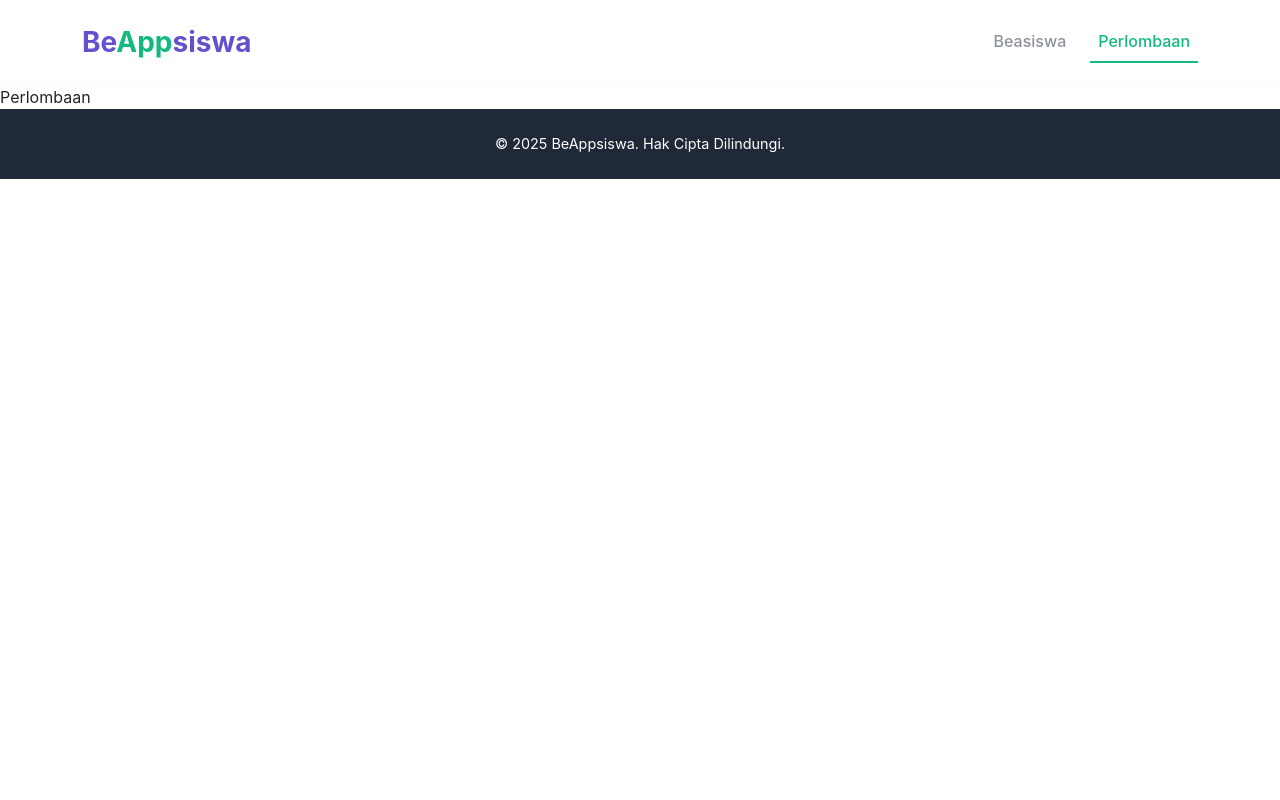
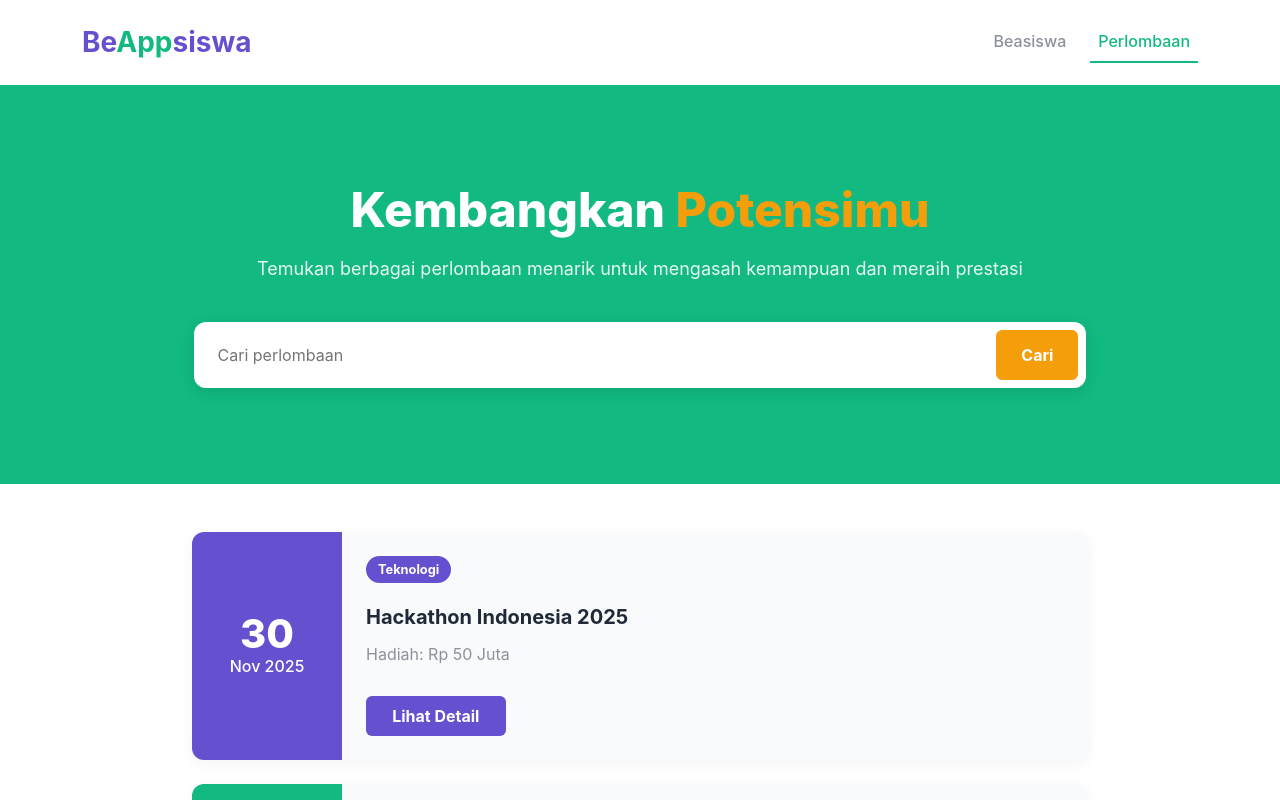
Before and after one commit to shandyap/beappsiswa-fe, a React (Vite) app: page /Perlombaan in a window 1280 px wide. Shown: the top 800 px of the page. Built offline with nearby package versions, Linux system fonts and the light colour scheme.

Commit message:
feat(pages): implement card lists for beasiswa and perlombaan

```diff
--- a/src/pages/Beasiswa.jsx
+++ b/src/pages/Beasiswa.jsx
@@ -1,8 +1,22 @@
+import React from 'react';
+import HeroSection from '../components/HeroSectionComponents'; // Sesuaikan path
+import { Container, Nav } from 'react-bootstrap';
+import BeasiswaListComponents from '../components/BeasiswaListComponent'; // Sesuaikan path
 
-function Beasiswa() {
+const Beasiswa = () => {
   return (
-    <div>Beasiswa</div>
-  )
-}
+    <div>
+      <HeroSection
+        variant="beasiswa"
+        title="Temukan Beasiswa Impianmu"
+        highlightedText="Beasiswa"
+        subtitle="Jelajahi berbagai peluang beasiswa di dalam dan luar negeri untuk mendukung pendidikanmu"
+        placeholderText="Cari beasiswa"
+      />
+      <BeasiswaListComponents />
 
-export default Beasiswa
+    </div>
+  );
+};
+
+export default Beasiswa;
--- a/src/pages/Perlombaan.jsx
+++ b/src/pages/Perlombaan.jsx
@@ -1,8 +1,20 @@
+import React from 'react';
+import HeroSection from '../components/HeroSectionComponents'; // Sesuaikan path
+import PerlombaanList from '../components/PerlombaanList';
 
-function Perlombaan() {
+const Perlombaan = () => {
   return (
-    <div>Perlombaan</div>
-  )
-}
+    <div>
+      <HeroSection
+        variant="perlombaan"
+        title="Kembangkan Potensimu"
+        highlightedText="Potensimu"
+        subtitle="Temukan berbagai perlombaan menarik untuk mengasah kemampuan dan meraih prestasi"
+        placeholderText="Cari perlombaan"
+      />
+      <PerlombaanList/>
+    </div>
+  );
+};
 
-export default Perlombaan
+export default Perlombaan;
--- a/src/styles/main.css
+++ b/src/styles/main.css
@@ -13,6 +13,7 @@
   --raw-color-green-bright: #12B981;
   --raw-color-green-muted: #4FB574;
   --raw-color-orange: #F59E0C;
+  --raw-color-orange-dark: #d97706;
   --raw-color-dark-navy: #1F2937;
   --raw-color-gray: #8C929C;
   --raw-color-white: #ffffff;
@@ -25,6 +26,7 @@
   --color-hero-gradient: linear-gradient(to bottom right, var(--raw-color-blue), var(--raw-color-purple));
 
   --color-accent: var(--raw-color-orange);
+  --color-accent-hover: var(--raw-color-orange-dark);
   --color-accent-contrast: var(--raw-color-white);
 
   --text-primary: var(--raw-color-dark-navy);
@@ -37,6 +39,12 @@
   --bg-footer: var(--raw-color-dark-navy);
 
   --border-color: var(--raw-color-border);
+
+  --btn-color-beasiswa-hover: #5743BA;
+  --btn-color-beasiswa-active: #4A389F;
+
+  --btn-color-perlombaan-hover: #0FA172;
+  --btn-color-perlombaan-active: #0C8960;
 }
 
 
@@ -79,19 +87,24 @@
 
 }
 
-/* Efek untuk link Beasiswa saat ACTIVE atau di-HOVER */
+/* Efek untuk link Navigasi Beasiswa saat ACTIVE atau di-HOVER */
 .nav-link-beasiswa.active,
 .nav-link-beasiswa:hover {
   color: var(--color-primary-beasiswa) !important;
   border-bottom-color: var(--color-primary-beasiswa);
 }
 
-/* Efek untuk link Perlombaan saat ACTIVE atau di-HOVER */
+/* Efek untuk link Navigasi Perlombaan saat ACTIVE atau di-HOVER */
 .nav-link-perlombaan.active,
 .nav-link-perlombaan:hover {
   color: var(--color-primary-perlombaan) !important;
   border-bottom-color: var(--color-primary-perlombaan);
 }
+
+
+/* ============================================= */
+/*  STYLING UNTUK SEARCHBAR              */
+/* ============================================= */
 
 /* src/components/SearchBar/SearchBar.css */
 
@@ -100,7 +113,7 @@
   background-color: var(--raw-color-white);
   border-radius: 12px;
   padding: 0.5rem;
-  max-width: 600px;
+  max-width: 80%;
   margin: 0 auto; /* Tengah */
   box-shadow: 0 4px 15px rgba(0, 0, 0, 0.1);
 }
@@ -115,22 +128,308 @@
   color: var(--text-primary);
 }
 
-.search-button {
-  background-color: var(--color-accent);
-  color: var(--color-accent-contrast);
-  border: none;
-  border-radius: 8px;
+/* Custom Styling Button Bootstrap */
+
+/* Style utama untuk tombol custom kita */
+.btn-custom-accent {
+  /* Menggunakan variabel warna kita */
+  --bs-btn-bg: var(--color-accent); /* Warna background */
+  --bs-btn-border-color: var(--color-accent); /* Warna border */
+  --bs-btn-color: var(--color-accent-contrast); /* Warna teks */
+
+  /* Style untuk state hover & active */
+  --bs-btn-hover-bg: #d97706; /* Oranye lebih gelap untuk hover */
+  --bs-btn-hover-border-color: #d97706;
+  --bs-btn-active-bg: #b45309; /* Oranye lebih gelap lagi untuk active/klik */
+  --bs-btn-active-border-color: #b45309;
+
+  /* Menghilangkan 'glow' biru bawaan bootstrap saat tombol di-fokus */
+  --bs-btn-focus-shadow-rgb: 245, 158, 11; /* RGB dari warna oranye kita */
+
+  /* Styling tambahan */
+  font-weight: bold;
   padding: 0.75rem 1.5rem;
-  font-weight: bold;
-  font-size: 1rem;
-  cursor: pointer;
-  transition: background-color 0.2s ease;
 }
 
-.search-button:hover {
-  background-color: #d97706; /* Warna oranye sedikit lebih gelap */
+
+/* ============================================= */
+/*  STYLING UNTUK HERO SECTION                */
+/* ============================================= */
+
+/* Style dasar yang berlaku untuk semua variant hero section */
+.hero-section {
+  padding: 6rem 1.5rem; /* Memberi ruang atas-bawah yang cukup */
+  text-align: center;
+  color: var(--text-on-dark); /* Warna teks putih dari variabel global */
+
 }
 
+/* Variant untuk Halaman Beasiswa */
+.hero-section.beasiswa {
+  background: var(--color-hero-gradient); /* Menggunakan gradasi diagonal */
+  width: 100%;
+}
+
+/* Variant untuk Halaman Perlombaan */
+.hero-section.perlombaan {
+  background-color: var(--color-primary-perlombaan); /* Menggunakan warna hijau solid */
+  width: 100%;
+}
+
+/* Wadah untuk konten agar mudah diatur posisinya */
+.hero-content {
+  max-width: 80%px;
+  margin: 0 auto; /* Otomatis berada di tengah secara horizontal */
+}
+
+.hero-section h1 {
+  font-size: 3rem;
+  font-weight: 800;
+  margin-bottom: 1rem;
+}
+
+/* Style untuk teks oranye yang di-highlight */
+.hero-section h1 .highlight {
+  color: var(--color-accent);
+}
+
+.hero-section p {
+  font-size: 1.125rem;
+  opacity: 0.9;
+  margin-bottom: 2.5rem; /* Jarak ke search bar */
+}
+
+
+/* ============================================= */
+/*  STYLING UNTUK Card Beasiswa                */
+/* ============================================= */
+
+/* Style dasar untuk semua kartu */
+.card-beasiswa {
+  background-color: var(--bg-card);
+  border-radius: 12px;
+  padding: 1.5rem;
+  box-shadow: 0 4px 15px rgba(0, 0, 0, 0.05);
+  transition: transform 0.2s ease, box-shadow 0.2s ease;
+  border-top: 4px solid transparent; /* Border awal transparan */
+  display: flex;
+  flex-direction: column;
+}
+
+.card-beasiswa:hover {
+  box-shadow: 0 8px 20px rgba(0, 0, 0, 0.1);
+}
+
+.card-header {
+  display: flex;
+  justify-content: space-between;
+  align-items: center;
+  margin-bottom: 1rem;
+}
+
+.tag {
+  color: var(--text-on-primary);
+  padding: 0.25rem 0.75rem;
+  border-radius: 999px;
+  font-size: 0.8rem;
+  font-weight: bold;
+}
+
+.tags-container {
+  display: flex;
+  gap: 0.5rem; /* Memberi jarak 8px antar tag */
+}
+
+.deadline {
+  font-size: 0.9rem;
+  color: var(--text-secondary);
+}
+
+.card-title {
+  color: var(--text-primary);
+  font-size: 1.25rem;
+  font-weight: bold;
+  margin-bottom: 0.5rem;
+}
+
+.card-description {
+  color: var(--text-secondary);
+  font-size: 1rem;
+  flex-grow: 1; /* Membuat deskripsi mengisi ruang agar tombol selalu di bawah */
+  margin-bottom: 1.5rem;
+}
+
+.btn-card {
+  width: 100%;
+  padding: 0.75rem;
+  border: none;
+  font-weight: bold;
+  color: var(--text-on-primary);
+}
+
+/* --- VARIASI WARNA BERDASARKAN TEMA --- */
+
+/* Tema 'beasiswa' (Biru/Ungu) */
+.card-beasiswa.beasiswa { border-top-color: var(--color-primary-beasiswa); }
+.tag.beasiswa { background-color: var(--color-primary-beasiswa); }
+.btn-card.beasiswa { background-color: var(--color-primary-beasiswa); }
+.btn-card.beasiswa:hover {
+  background-color: var(--btn-color-beasiswa-hover);
+}
+.btn-card.beasiswa:active {
+  background-color: var(--btn-color-beasiswa-active);
+}
+/* Tema 'perlombaan' (Hijau) */
+.card-beasiswa.perlombaan { border-top-color: var(--color-primary-perlombaan); }
+.tag.perlombaan { background-color: var(--color-primary-perlombaan); }
+.btn-card.perlombaan { background-color: var(--color-primary-perlombaan); }
+.btn-card.perlombaan:hover{
+  background-color: var(--btn-color-perlombaan-hover);
+}
+.btn-card.perlombaan:active {
+  background-color: var(--btn-color-perlombaan-active);
+}
+
+/* Tema 'accent' (Oranye) */
+.card-beasiswa.accent { border-top-color: var(--color-accent); }
+.tag.accent { background-color: var(--color-accent); }
+.btn-card.accent { background-color: var(--color-accent); }
+.btn-card.accent:hover {
+  background-color: var(--color-accent-hover); /* Oranye lebih gelap saat hover */
+}
+.btn-card.accent:active {
+  background-color: #b45309;
+}
+
+
+/* ============================================= */
+/*  STYLING UNTUK LIST BEASISWA                */
+/* ============================================= */
+
+/* src/components/BeasiswaList/BeasiswaList.css */
+.beasiswa-list-container {
+  display: grid;
+  /* Membuat 2 kolom di desktop, dan 1 kolom di mobile */
+  grid-template-columns: repeat(auto-fit, minmax(450px, 1fr));
+  gap: 2rem; /* Jarak antar kartu */
+  padding: 3rem 0; /* Beri ruang atas dan bawah untuk section */
+}
+
+
+/* ============================================= */
+/*  STYLING UNTUK CARD PERLOMBAAN                */
+/* ============================================= */
+
+/* src/components/PerlombaanCard/PerlombaanCard.css */
+
+/* Layout utama kartu menggunakan Flexbox */
+.card-lomba {
+  display: flex;
+  background-color: var(--bg-card);
+  border-radius: 12px;
+  overflow: hidden; /* Penting agar border-radius berfungsi di anak elemen */
+  box-shadow: 0 4px 15px rgba(0, 0, 0, 0.05);
+  transition: transform 0.2s ease, box-shadow 0.2s ease;
+
+}
+
+
+/* Sisi Kiri (Tanggal) */
+.date-section {
+  padding: 1.5rem;
+  color: var(--text-on-primary);
+  display: flex;
+  flex-direction: column;
+  justify-content: center;
+  align-items: center;
+  min-width: 150px; /* Lebar minimum untuk bagian tanggal */
+}
+
+.date-section .day {
+  font-size: 2.5rem;
+  font-weight: 800;
+  line-height: 1;
+}
+
+.date-section .month-year {
+  font-size: 1rem;
+  font-weight: 500;
+}
+
+/* Sisi Kanan (Info) */
+.info-section {
+  padding: 1.5rem;
+  display: flex;
+  flex-direction: column;
+  flex-grow: 1; /* Mengisi sisa ruang */
+}
+
+.info-section .tag {
+  align-self: flex-start; /* Tag menempel di kiri */
+  color: var(--text-on-primary);
+  padding: 0.25rem 0.75rem;
+  border-radius: 999px;
+  font-size: 0.8rem;
+  font-weight: bold;
+  margin-bottom: 1.4rem;
+}
+
+.info-section .card-title {
+  color: var(--text-primary);
+  font-size: 1.25rem;
+  font-weight: bold;
+  margin-bottom: 0.8rem;
+}
+
+.info-section .card-description {
+  color: var(--text-secondary);
+  font-size: 1rem;
+  flex-grow: 1; /* Mendorong tombol ke bawah */
+  margin-bottom: 1.9rem;
+}
+
+.info-section .btn-card {
+  align-self: flex-start; /* Tombol menempel di kiri */
+  padding: 0.5rem 1.5rem;
+  border: none;
+  font-weight: bold;
+  color: var(--text-on-primary);
+  width: 20%;
+}
+
+
+/* --- VARIASI WARNA BERDASARKAN TEMA --- */
+
+/* Tema 'beasiswa' (Biru/Ungu) */
+.date-section.beasiswa { background-color: var(--color-primary-beasiswa); }
+.tag.beasiswa { background-color: var(--color-primary-beasiswa); }
+.btn-card.beasiswa { background-color: var(--color-primary-beasiswa); }
+
+/* Tema 'perlombaan' (Hijau) */
+.date-section.perlombaan { background-color: var(--color-primary-perlombaan); }
+.tag.perlombaan { background-color: var(--color-primary-perlombaan); }
+.btn-card.perlombaan { background-color: var(--color-primary-perlombaan); }
+
+/* Tema 'accent' (Oranye) */
+.date-section.accent { background-color: var(--color-accent); }
+.tag.accent { background-color: var(--color-accent); }
+.btn-card.accent { background-color: var(--color-accent); }
+
+/* ============================================= */
+/*  STYLING UNTUK CARD PERLOMBAAN                */
+/* ============================================= */
+
+/* src/components/PerlombaanList/PerlombaanList.css */
+.perlombaan-list-container {
+  display: grid;
+  /* Membuat 1 kolom saja untuk layout ini */
+  grid-template-columns: 1fr;
+  gap: 1.5rem; /* Jarak antar kartu */
+  padding: 3rem 0;
+  width: 70%;
+  margin: 0 auto;
+
+}
 
 /* ============================================= */
 /*  STYLING UNTUK FOOTER                */
```
